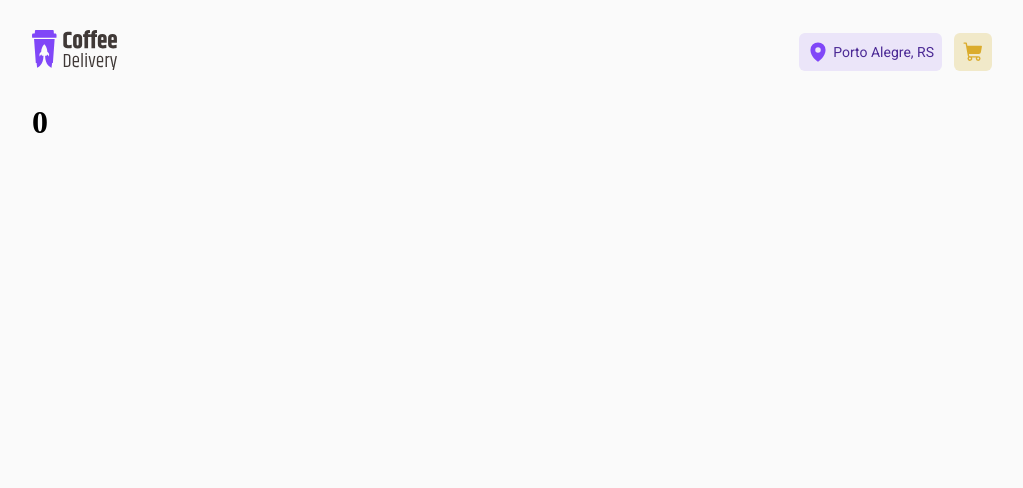
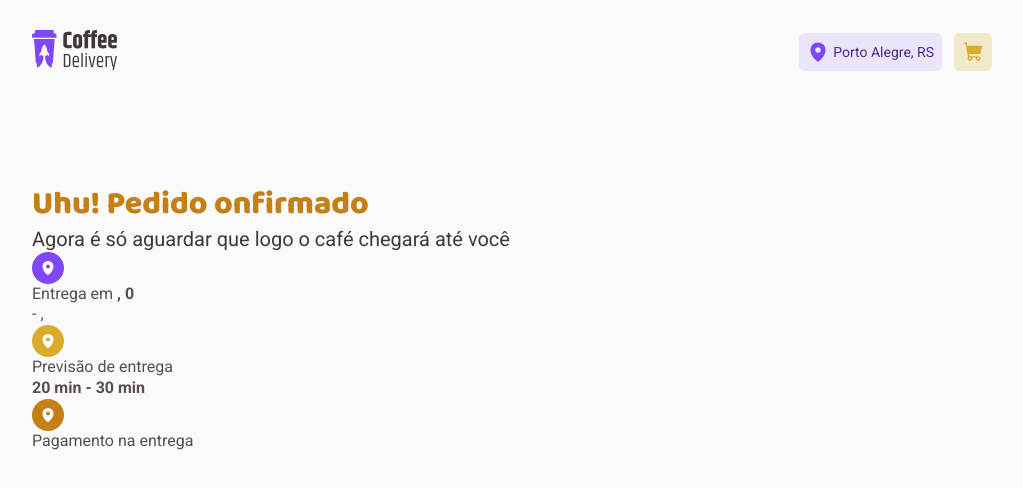
Before and after one commit to CeliceCarvalho/CoffeeDelivery, a React (Vite) app: page /confirmedOrder in a window 1280 px wide. Shown: the top 488 px of the page, without its empty margins (128-1151 px from the left). Built offline with nearby package versions, Linux system fonts and the light colour scheme.

Commit message:
16/08 - hub

```diff
--- a/src/@componentes/Header/styles.ts
+++ b/src/@componentes/Header/styles.ts
@@ -8,6 +8,8 @@ export const HeaderContainer = styled.div`
 
     padding: 32px 0;
     max-height: 104px;
+
+    width: 100%;
 `
 export const LocationTagContainer = styled.div`
     display: flex;
--- a/src/DefaultLayout/styles.ts
+++ b/src/DefaultLayout/styles.ts
@@ -1,7 +1,7 @@
 import styled from "styled-components";
 
 export const LayoutContainer = styled.div`
-    max-width: 74rem;
+    max-width: 90rem;
     min-width: 60rem;
-    margin: 0 10rem;
+
 `
--- a/src/contexts/CartContext.tsx
+++ b/src/contexts/CartContext.tsx
@@ -1,7 +1,23 @@
+import { zodResolver } from "@hookform/resolvers/zod";
 import { produce } from "immer";
 import { ReactNode, createContext, useReducer, useState } from "react";
+import { Control, useForm, UseFormHandleSubmit, UseFormRegister } from "react-hook-form";
+import * as zod from 'zod'
 
 export const CartContext = createContext({} as CartContextType)
+
+const deliveryAdressValidationSchema = zod.object({
+    cep: zod.string().min(1, 'Informe o cep'),
+    street: zod.string().min(1, 'Informe a street'),
+    number: zod.number(),
+    comp: zod.string().min(1, 'Informe o complemento'),
+    neighborhood: zod.string().min(1, 'Informe o neighborhood'),
+    city: zod.string().min(1, 'Informe a city'),
+    uf: zod.string().min(1, 'Informe a unidade federativa'),
+    paymentType: zod.string()
+})
+
+type deliveryAdressData = zod.infer<typeof deliveryAdressValidationSchema>
 
 interface Cart{
     items: Item[]
@@ -12,33 +28,36 @@ interface Item{
     quantity: number,
 }
 
-interface DeliveryAdress{
-    cep: string,
-    street: string,
-    number: number,
-    comp: string,
-    neighborhood: string,
-    city: string,
-    uf: string,
-    paymentType: string,
-}
 
 interface CartContextType{
     cart: Cart
     addNewItem: (item: Item) => void
     updateAlreadyAddedItem: (item: Item) => void
     removeItem: (item: Item) => void
-    deliveryAdress: DeliveryAdress
-    setDeliveryAdress: (data: DeliveryAdress) => void
+    deliveryAdress: deliveryAdressData
+    setDeliveryAdress: (data: deliveryAdressData) => void
+    register: UseFormRegister<deliveryAdressData>
+    handleSubmit: UseFormHandleSubmit<deliveryAdressData>
+    control: Control<deliveryAdressData>
 }
 
 interface CartContextProviderProps{
     children: ReactNode
 }
 
+interface Payload{
+    item: Item
+}
+
+type Action =
+    | {type: "ADD_NEW_ITEM"; payload: Payload}
+    | {type: "UPDATE_ITEM"; payload: Payload}
+    | {type: "REMOVE_ITEM"; payload: Payload}
+
+
 export function CartContextProvider({children}: CartContextProviderProps){
 
-    const [cart, dispach] = useReducer((state: Cart, action: any) => {
+    const [cart, dispach] = useReducer((state: Cart, action: Action) => {
         if(action.type == "ADD_NEW_ITEM"){
             return produce(state, draft => {
                 draft.items.push(action.payload.item)
@@ -89,7 +108,7 @@ export function CartContextProvider({children}: CartContextProviderProps){
         })
     }
 
-    function setDeliveryAdress(data: DeliveryAdress){
+    function setDeliveryAdress(data: deliveryAdressData){
         setAdress(data)
     }
 
@@ -104,6 +123,10 @@ export function CartContextProvider({children}: CartContextProviderProps){
         paymentType: '',
     });
 
+    const { register, handleSubmit, control } = useForm<deliveryAdressData>({
+        resolver: zodResolver(deliveryAdressValidationSchema),
+    })
+
     console.log(deliveryAdress)
     return(
         <CartContext.Provider value={{
@@ -112,7 +135,10 @@ export function CartContextProvider({children}: CartContextProviderProps){
             cart,
             deliveryAdress,
             setDeliveryAdress,
-            removeItem
+            removeItem,
+            register,
+            handleSubmit,
+            control,
         }}>
             {children}
         </CartContext.Provider>
--- a/src/pages/Checkout/@components/PersonalForm/index.tsx
+++ b/src/pages/Checkout/@components/PersonalForm/index.tsx
@@ -1,36 +1,15 @@
 import { Bank, CreditCard, CurrencyDollar, MapPinLine, Money } from "@phosphor-icons/react"
 import { FormContainer, FormTextField, PaymentOptions, PaymentOptionsButton } from "./styles"
 import { NavLink } from "react-router-dom"
-import { Controller, useForm } from "react-hook-form"
+import { Controller } from "react-hook-form"
 import { useContext } from "react"
 import { CartContext } from "../../../../contexts/CartContext"
-import { zodResolver } from "@hookform/resolvers/zod"
-import * as zod from 'zod'
-
-const deliveryAdressValidationSchema = zod.object({
-    cep: zod.string().min(1, 'Informe o cep'),
-    street: zod.string().min(1, 'Informe a street'),
-    number: zod.number(),
-    comp: zod.string().min(1, 'Informe o complemento'),
-    neighborhood: zod.string().min(1, 'Informe o neighborhood'),
-    city: zod.string().min(1, 'Informe a city'),
-    uf: zod.string().min(1, 'Informe a unidade federativa'),
-    paymentType: zod.string()
-})
-
-type deliveryAdressData = zod.infer<typeof deliveryAdressValidationSchema>
 
 export function PersonalForm(){
-    const { setDeliveryAdress } = useContext(CartContext)
-    const { register, handleSubmit, control } = useForm<deliveryAdressData>({
-        resolver: zodResolver(deliveryAdressValidationSchema),
-    })
+    const { register, control } = useContext(CartContext)
 
-    function setAdress(data: deliveryAdressData){
-        setDeliveryAdress(data)
-    }
     return(
-        <section style={{width: "60%"}}>
+        <form>
             <h1>Complete seu pedido</h1>
             <FormContainer>
                 <header>
@@ -40,7 +19,7 @@ export function PersonalForm(){
                         <p>Informe o endereço onde deseja receber seu pedido</p>
                     </div>
                 </header>
-                    <form onSubmit={handleSubmit(setAdress)}>
+                    <article>
                         <FormTextField
                             style={{width: "28%"}}
                             type="text"
@@ -99,10 +78,7 @@ export function PersonalForm(){
                                 Ir
                             </button>
                         </NavLink>
-                        <button type="submit">
-                            Submit
-                        </button>
-                    </form>
+                    </article>
                 </FormContainer>
                 <FormContainer>
                     <header>
@@ -119,15 +95,15 @@ export function PersonalForm(){
                             render={({field}) => {
                                 return (
                                     <PaymentOptions onValueChange={field.onChange} value={field.value}>
-                                        <PaymentOptionsButton value="credit">
+                                        <PaymentOptionsButton value="Cartão de Crédito">
                                             <CreditCard size={16}/>
                                             <p>CARTÃO DE CRÉDITO</p>
                                         </PaymentOptionsButton>
-                                        <PaymentOptionsButton value="debit">
+                                        <PaymentOptionsButton value="Cartão de Débito">
                                             <Bank size={16}/>
                                             <p>CARTÃO DE DÉBITO</p>
                                         </PaymentOptionsButton>
-                                        <PaymentOptionsButton value="cash">
+                                        <PaymentOptionsButton value="Dinheiro">
                                             <Money size={16}/>
                                             <p>DINHEIRO</p>
                                         </PaymentOptionsButton>
@@ -137,6 +113,6 @@ export function PersonalForm(){
                         />
                     </section>
                 </FormContainer>
-        </section>
+        </form>
     )
 }
--- a/src/pages/Checkout/@components/PersonalForm/styles.ts
+++ b/src/pages/Checkout/@components/PersonalForm/styles.ts
@@ -24,7 +24,7 @@ export const FormContainer = styled.div`
         }
     }
 
-    form{
+    article{
         display: flex;
         flex-direction: column;
         gap: 16px;
--- a/src/pages/Checkout/index.tsx
+++ b/src/pages/Checkout/index.tsx
@@ -1,13 +1,40 @@
 import { Minus, Plus, Trash } from "@phosphor-icons/react";
 import { Counter } from "../Home/@componentes/Card/styles";
-import { CheckoutContainer, ChosenCoffee, ChosenCoffees, ChosenCoffeesCard, ConfirmerButton, Container, DeleteButton, XContainer } from "./styles";
+import {
+  CheckoutContainer,
+  ChosenCoffees,
+  ChosenCoffeesCard,
+  ConfirmerButton,
+  DeleteButton,
+  CoffeeInCart,
+  CoffeePrice,
+  Prices,
+} from "./styles";
 import { PersonalForm } from "./@components/PersonalForm";
 import { useContext } from "react";
 import { CartContext } from "../../contexts/CartContext";
 import { coffees } from "../../data.json";
+import { useNavigate } from "react-router-dom";
+interface DeliveryAdress{
+  cep: string,
+  street: string,
+  number: number,
+  comp: string,
+  neighborhood: string,
+  city: string,
+  uf: string,
+  paymentType: string,
+}
 
 export function Checkout() {
-  const { cart, updateAlreadyAddedItem, removeItem } = useContext(CartContext);
+  const { cart, updateAlreadyAddedItem, removeItem, handleSubmit, setDeliveryAdress } = useContext(CartContext);
+  const navigate = useNavigate()
+
+  function setAdress(data: DeliveryAdress){
+    setDeliveryAdress(data)
+
+    navigate('/ConfirmedOrder')
+  }
 
   const subTotal = cart.items.reduce((acc, item) => {
     const CoffeeInCart = coffees.find((coffee) => coffee.id === item.id);
@@ -55,8 +82,8 @@ export function Checkout() {
               const quantity = itemInCart ? itemInCart.quantity : 0;
               if (itemInCart) {
                 return (
-                  <ChosenCoffee>
-                    <img src={coffee.imgSrc}/>
+                  <CoffeeInCart>
+                    <img src={coffee.imgSrc} />
                     <article>
                       <p>{coffee.name}</p>
                       <section>
@@ -69,20 +96,21 @@ export function Checkout() {
                             onClick={() => handleUpdateQuantity(coffee.id, 1)}
                           />
                         </Counter>
-                            <DeleteButton onClick={() => handleRemoveItem(coffee.id)}>
+                        <DeleteButton
+                          onClick={() => handleRemoveItem(coffee.id)}
+                        >
                           <Trash size={16} />
                           <h6>REMOVER</h6>
                         </DeleteButton>
                       </section>
                     </article>
-
-                    <span>R$ {coffee.price}</span>
-                  </ChosenCoffee>
+                    <CoffeePrice>R$ {coffee.price}</CoffeePrice>
+                  </CoffeeInCart>
                 );
               }
             })}
           </section>
-            <article>
+          <Prices>
             <section>
               <span>Total de itens</span>
               <p>R$ {subTotal.toFixed(2).replace(".", ",")}</p>
@@ -95,8 +123,10 @@ export function Checkout() {
               <strong>Total</strong>
               <strong>R$ {total.toFixed(2).replace(".", ",")}</strong>
             </section>
-            </article>
-          <ConfirmerButton><p>CONFIRMAR PEDIDO</p></ConfirmerButton>
+          </Prices>
+            <ConfirmerButton onClick={handleSubmit(setAdress)}>
+              <p>CONFIRMAR PEDIDO</p>
+            </ConfirmerButton>
         </ChosenCoffeesCard>
       </ChosenCoffees>
     </CheckoutContainer>
--- a/src/pages/ConfirmedOrder/index.tsx
+++ b/src/pages/ConfirmedOrder/index.tsx
@@ -1,20 +1,68 @@
-import { useContext } from "react"
-import { CartContext } from "../../contexts/CartContext"
+import { useContext } from "react";
+import { CartContext } from "../../contexts/CartContext";
+import { MapPin } from "@phosphor-icons/react";
+import { IconContainer, ConfirmedOrderContainer } from "./styles";
 
-export function ConfirmedOrder(){
-    const { deliveryAdress } = useContext(CartContext);
-    console.log(deliveryAdress)
+export function ConfirmedOrder() {
+  const { deliveryAdress } = useContext(CartContext);
+  console.log(deliveryAdress);
 
-    return(
-        <div>
-            <h1>{deliveryAdress.neighborhood}</h1>
-            <h1>{deliveryAdress.cep}</h1>
-            <h1>{deliveryAdress.city}</h1>
-            <h1>{deliveryAdress.comp}</h1>
-            <h1>{deliveryAdress.number}</h1>
-            <h1>{deliveryAdress.street}</h1>
-            <h1>{deliveryAdress.uf}</h1>
-            <h1>{deliveryAdress.paymentType}</h1>
-        </div>
-    )
+  return (
+    <ConfirmedOrderContainer>
+      <header>
+        <h1>Uhu! Pedido onfirmado</h1>
+        <h3>Agora é só aguardar que logo o café chegará até você</h3>
+      </header>
+      <article>
+        <section>
+          <div>
+            <IconContainer variant="purple">
+              <MapPin weight="fill" />
+            </IconContainer>
+           <div>
+            <div>
+                <p>
+                    Entrega em{" "}
+                    <strong>
+                        {deliveryAdress.street}, {deliveryAdress.number}
+                    </strong>
+                </p>
+                <p>
+                    {deliveryAdress.neighborhood} - {deliveryAdress.city},{" "}
+                    {deliveryAdress.uf}
+                </p>
+            </div>
+
+           </div>
+          </div>
+          <div>
+            <IconContainer variant="yellow">
+              <MapPin weight="fill" />
+            </IconContainer>
+            <div>
+                <p>
+                    Previsão de entrega
+                </p>
+                <strong>
+                    20 min - 30 min
+                </strong>
+            </div>
+          </div>
+          <div>
+            <IconContainer variant="yellow-dark">
+              <MapPin weight="fill" />
+            </IconContainer>
+            <div>
+                <p>
+                    Pagamento na entrega
+                </p>
+                <strong>
+                    {deliveryAdress.paymentType}
+                </strong>
+            </div>
+          </div>
+        </section>
+      </article>
+    </ConfirmedOrderContainer>
+  );
 }
--- a/src/pages/ConfirmedOrder/styles.ts
+++ b/src/pages/ConfirmedOrder/styles.ts
@@ -0,0 +1,51 @@
+import styled, { css } from "styled-components";
+
+export const ConfirmedOrderContainer = styled.main`
+    margin-top: 80px;
+
+    h1{
+        ${props => props.theme.titles.L}
+        color: ${props => props.theme.colors.brand.yellow_dark};
+    }
+
+    h3{
+        ${props => props.theme.texts.L_regular}
+        color: ${props => props.theme.colors.base.subtitle};
+    }
+
+    p{
+        ${props => props.theme.texts.M_regular}
+        color: ${props => props.theme.colors.base.text};
+    }
+
+    strong{
+        ${props => props.theme.texts.M_bold}
+        color: ${props => props.theme.colors.base.text};
+    }
+`
+
+interface IconContainerVariant {
+    variant: 'purple'| 'yellow'| 'yellow-dark'
+}
+
+export const IconContainer = styled.div<IconContainerVariant>`
+    display: flex;
+    align-items: center;
+    justify-content: center;
+
+    padding: 8px;
+    width: 32px;
+    border-radius: 64px;
+
+    color: ${props => props.theme.colors.base.white};
+
+    ${props => props.variant === 'purple' && css`
+        background-color: ${props.theme.colors.brand.purple}
+    `}
+    ${props => props.variant === 'yellow' && css`
+        background-color: ${props.theme.colors.brand.yellow}
+    `}
+    ${props => props.variant === 'yellow-dark' && css`
+        background-color: ${props.theme.colors.brand.yellow_dark}
+    `}
+`
--- a/src/pages/Home/@componentes/Card/index.tsx
+++ b/src/pages/Home/@componentes/Card/index.tsx
@@ -1,60 +1,71 @@
-import { Actions, BuyContainer, CardContainer, CartButton, Counter, Price, Tag, Tags } from "./styles";
+import {
+  Actions,
+  BuyContainer,
+  CardContainer,
+  CartButton,
+  Counter,
+  Price,
+  Tag,
+  Tags,
+} from "./styles";
 import { Minus, Plus, ShoppingCart } from "@phosphor-icons/react";
 import { useContext, useState } from "react";
 import { CartContext } from "../../../../contexts/CartContext";
 
-interface Props{
-    coffee:{
-        id: string,
-        name: string,
-        imgSrc: string,
-        tag: Tag[],
-        description: string,
-        price: number,
+interface Props {
+  coffee: {
+    id: string;
+    name: string;
+    imgSrc: string;
+    tag: Tag[];
+    description: string;
+    price: number;
+  };
+}
+
+interface Tag {
+  id: string;
+  name: string;
+}
+
+interface Item {
+  id: string;
+  quantity: number;
+}
+
+export function Card({ coffee }: Props) {
+  const { addNewItem, updateAlreadyAddedItem, cart } = useContext(CartContext);
+  const [Quantity, setQuantity] = useState<number>(0);
+
+  function handleAddQuantity() {
+    setQuantity(Quantity + 1);
+  }
+
+  function handleReduceQuantity() {
+    setQuantity(Quantity - 1);
+  }
+
+  function updateCart() {
+    const newItem: Item = {
+      id: coffee.id,
+      quantity: Quantity,
+    };
+    console.log(cart);
+
+    const isAlreadyAdded = cart.items.findIndex(
+      (item) => item.id == newItem.id
+    );
+
+    if (isAlreadyAdded >= 0) {
+      updateAlreadyAddedItem(newItem);
+    } else {
+      addNewItem(newItem);
     }
   }
 
-interface Tag{
-    id: string,
-    name: string
-}
-
-interface Item{
-    id: string,
-    quantity: number,
-}
-
-export function Card({coffee}: Props){
-    const { addNewItem, updateAlreadyAddedItem, cart } = useContext(CartContext)
-    const [ Quantity, setQuantity ] = useState<number>(0)
-
-    function handleAddQuantity(){
-        setQuantity(Quantity + 1)
-    }
-
-    function handleReduceQuantity(){
-        setQuantity(Quantity - 1)
-    }
-
-    function updateCart(){
-        const newItem: Item = {
-            id: coffee.id,
-            quantity: Quantity
-        }
-        console.log(cart)
-
-        const isAlreadyAdded = cart.items.findIndex((item) => item.id == newItem.id)
-
-        if(isAlreadyAdded >= 0){
-            updateAlreadyAddedItem(newItem)
-        } else {
-            addNewItem(newItem)
-        }
-    }
-
-    return(
+  return (
     <CardContainer>
-            <img src={coffee.imgSrc} width={120}/>
+      <img src={coffee.imgSrc} width={120} />
       <Tags>
         {coffee.tag.map((tag) => (
           <Tag key={tag.id}>
@@ -72,18 +83,18 @@ export function Card({coffee}: Props){
         <Actions>
           <Counter>
             <div>
-                            <Minus onClick={handleReduceQuantity}/>
+              <Minus onClick={handleReduceQuantity} />
             </div>
             <p>{Quantity}</p>
             <div>
-                            <Plus onClick={handleAddQuantity}/>
+              <Plus onClick={handleAddQuantity} />
             </div>
           </Counter>
           <CartButton onClick={updateCart}>
-                        <ShoppingCart size={22} weight="fill"/>
+            <ShoppingCart size={22} weight="fill" />
           </CartButton>
         </Actions>
       </BuyContainer>
     </CardContainer>
-    )
+  );
 }
--- a/src/pages/Home/@componentes/Card/styles.ts
+++ b/src/pages/Home/@componentes/Card/styles.ts
@@ -55,6 +55,7 @@ export const Tag = styled.div`
 export const BuyContainer = styled.div `
     display: flex;
     align-items: center;
+    justify-content: space-between;
 
     width: 100%;
     margin-top: 32px;
@@ -75,22 +76,20 @@ export const Price = styled.div`
     display: flex;
     align-items: baseline;
     gap: 4px;
-    flex: 1;
 `
 
 export const Actions = styled.div`
     display: flex;
     align-items: center;
     gap: 8px;
-    flex: 1;
 `
 
 export const Counter = styled.div`
     display: flex;
     gap: 4px;
     align-items: center;
+    width: 100%;
 
-    max-width: 66px;
 
     padding: 8px;
     border-radius: 6px;
@@ -113,6 +112,7 @@ export const Counter = styled.div`
             color: ${props => props.theme.colors.brand.purple_dark};
             transition: 0.3s;
         }
+        cursor: pointer;
     }
 `
 
```
Also changed, not shown: src/pages/Checkout/styles.ts (+38 -13 lines). Lines whose indentation alone changed are shown as unchanged.
